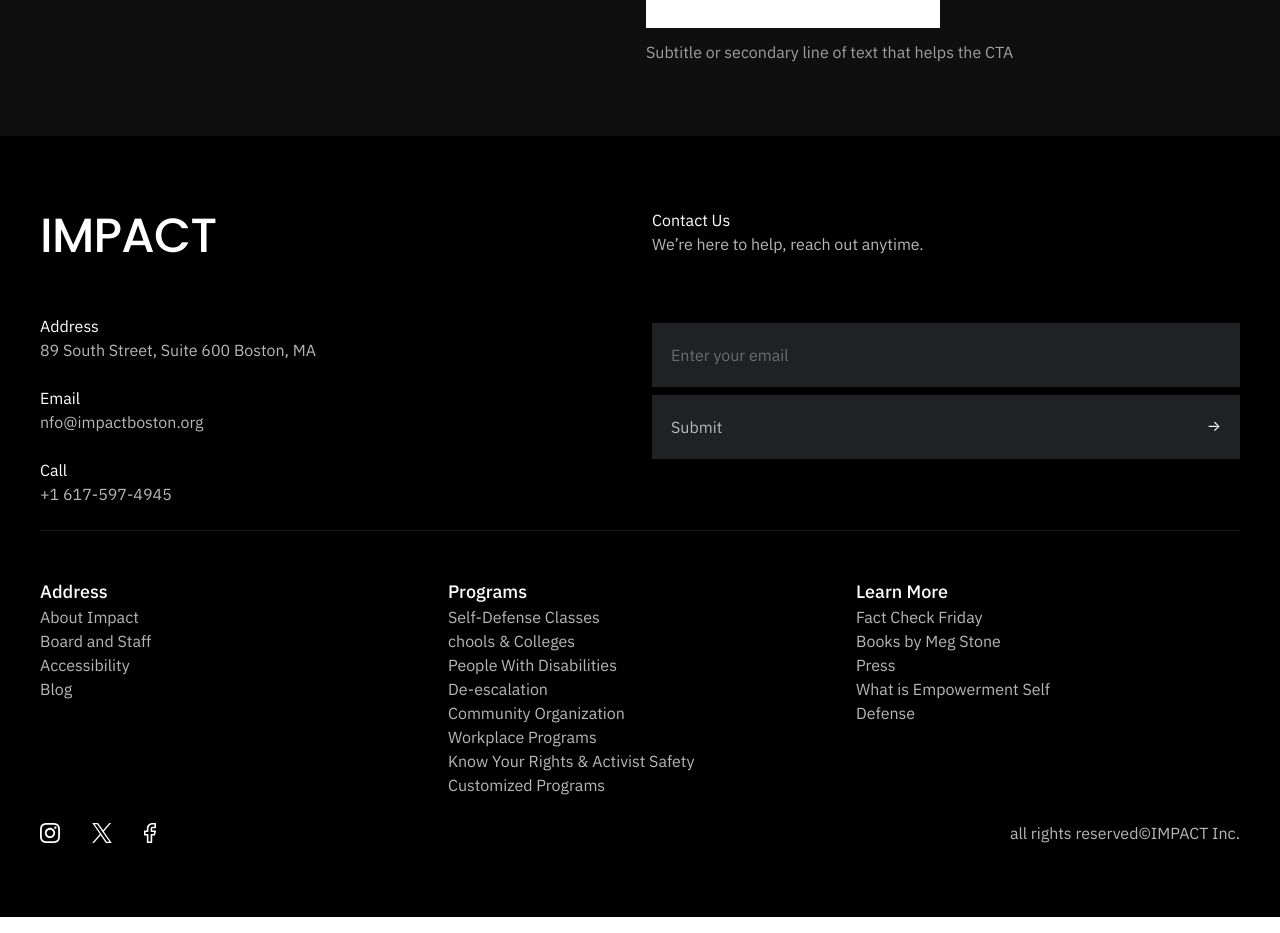
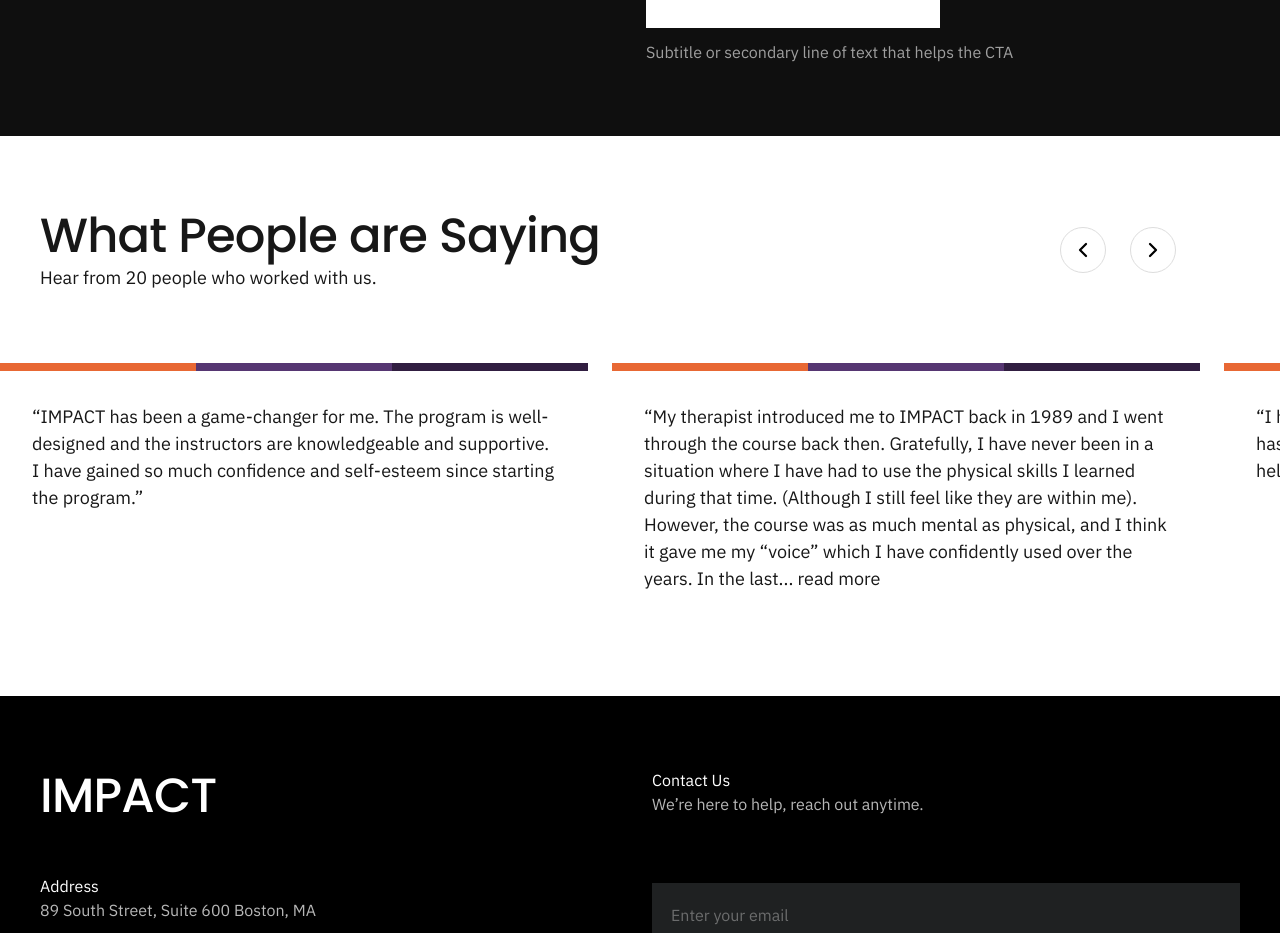
Before and after one commit to Artists-for-Humanity/IMPACT-Boston, a Next.js app in the folder impact-boston/: page / in a window 1280 px wide. Shown: the part 3003-3936 px from the top of the page. Built offline with nearby package versions, Linux system fonts and the light colour scheme.

Commit message:
Done desktop landing page

```diff
--- a/impact-boston/src/app/globals.css
+++ b/impact-boston/src/app/globals.css
@@ -150,3 +150,16 @@
   font-style: normal;
   font-weight: 400;
 }
+
+@keyframes horizontalScroll {
+  0% {
+    transform: translateX(0);
+  }
+  100% {
+    transform: translateX(-50%);
+  }
+}
+
+.animate-Scroll {
+  animation: horizontalScroll 20s linear infinite;
+}
--- a/impact-boston/src/app/page.tsx
+++ b/impact-boston/src/app/page.tsx
@@ -5,6 +5,7 @@
 import Action from "@/components/common/Action/Action";
 import Tabs from "@/components/common/Tabs/Tabs";
 import Highlight from "@/components/common/Highlight/highlight";
+import Testimonial from "@/components/common/Testimonial/testimonial";
 export default function IndexPage() {
   return (
     <main>
@@ -14,6 +15,7 @@
       <Action></Action>
       <Tabs></Tabs>
       <Highlight></Highlight>
+      <Testimonial></Testimonial>
       <Footer></Footer>
     </main>
   );
--- /dev/null
+++ b/impact-boston/src/components/common/Testimonial/testimonial.tsx
@@ -0,0 +1,71 @@
+"use client";
+import Grid from "../Grid";
+import Image from "next/image";
+import ContentBox from "@/components/utility/Content-Box";
+import blackArrow from "../../../../public/images/BlackArrow.svg";
+import { useState } from "react";
+// import { AnimatePresence, motion } from "framer-motion";
+export default function Testimonial() {
+  const [currentIndex, setCurrentIndex] = useState(0);
+  const testimonials = [
+    `“My therapist introduced me to IMPACT back in 1989 and I went through the course back then. Gratefully, I have never been in a situation where I have had to use the physical skills I learned during that time. (Although I still feel like they are within me). However, the course was as much mental as physical, and I think it gave me my “voice” which I have confidently used over the years. In the last... read more`,
+    `“I have been working with IMPACT for several years now, and it has truly transformed my life. The skills I have learned have helped me in ways I never thought possible.”`,
+    `“IMPACT has been a game-changer for me. The program is well-designed and the instructors are knowledgeable and supportive. I have gained so much confidence and self-esteem since starting the program.”`,
+  ];
+  const total = testimonials.length;
+  const getIndex = (i: number) => (i + total) % total;
+  const next = () => setCurrentIndex((current) => getIndex(current + 1));
+  const prev = () => setCurrentIndex((current) => getIndex(current - 1));
+
+  const visibleTestimonials = [
+    testimonials[getIndex(currentIndex - 1)],
+    testimonials[currentIndex],
+    testimonials[getIndex(currentIndex + 1)],
+  ];
+  return (
+    <>
+      <Grid>
+        <div className="col-start-0 col-span-7 flex flex-col ">
+          <h2 className="h2">What People are Saying</h2>
+          <p className="p1">Hear from 20 people who worked with us.</p>
+        </div>
+        <div className="col-start-11 col-span-full  flex items-center gap-6">
+          <button
+            className="w-[46px] h-[46px] border-1 border-[#DDDDDD] rounded-full flex justify-center items-center"
+            onClick={prev}
+          >
+            <Image
+              draggable={false}
+              src={blackArrow}
+              className="rotate-[180deg]"
+              alt="Black Arrow"
+              height={24}
+              width={24}
+            />
+          </button>
+          <button
+            className="w-[46px] h-[46px] border-1 border-[#DDDDDD] rounded-full flex justify-center items-center"
+            onClick={next}
+          >
+            <Image
+              draggable={false}
+              src={blackArrow}
+              alt="Black Arrow"
+              height={24}
+              width={24}
+            />
+          </button>
+        </div>
+      </Grid>
+      <div className=" flex gap-6 pb-[72px] overflow-hidden">
+        {visibleTestimonials.map((testimonial, index) => (
+          <ContentBox
+            key={`${currentIndex}-${index}`}
+            description={testimonial}
+            className={index === 1 ? "opacity-100" : "opacity-50"}
+          ></ContentBox>
+        ))}
+      </div>
+    </>
+  );
+}
--- /dev/null
+++ b/impact-boston/src/components/utility/Content-Box.tsx
@@ -0,0 +1,18 @@
+interface ContentBoxProps {
+  description: string;
+}
+
+export default function ContentBox({ description }: ContentBoxProps) {
+  return (
+    <>
+      <div className="image min-w-[588px] h-fit justify-start items-start flex flex-col">
+        <div className="flex w-full" id="colorTop">
+          <div className="w-1/3 bg-[#E86834] h-[8px]"></div>
+          <div className="w-1/3 bg-[#563672] h-[8px]"></div>
+          <div className="w-1/3 bg-[#311E41] h-[8px]"></div>
+        </div>
+        <p className="p1 w-full p-[32px]">{description}</p>
+      </div>
+    </>
+  );
+}
```
